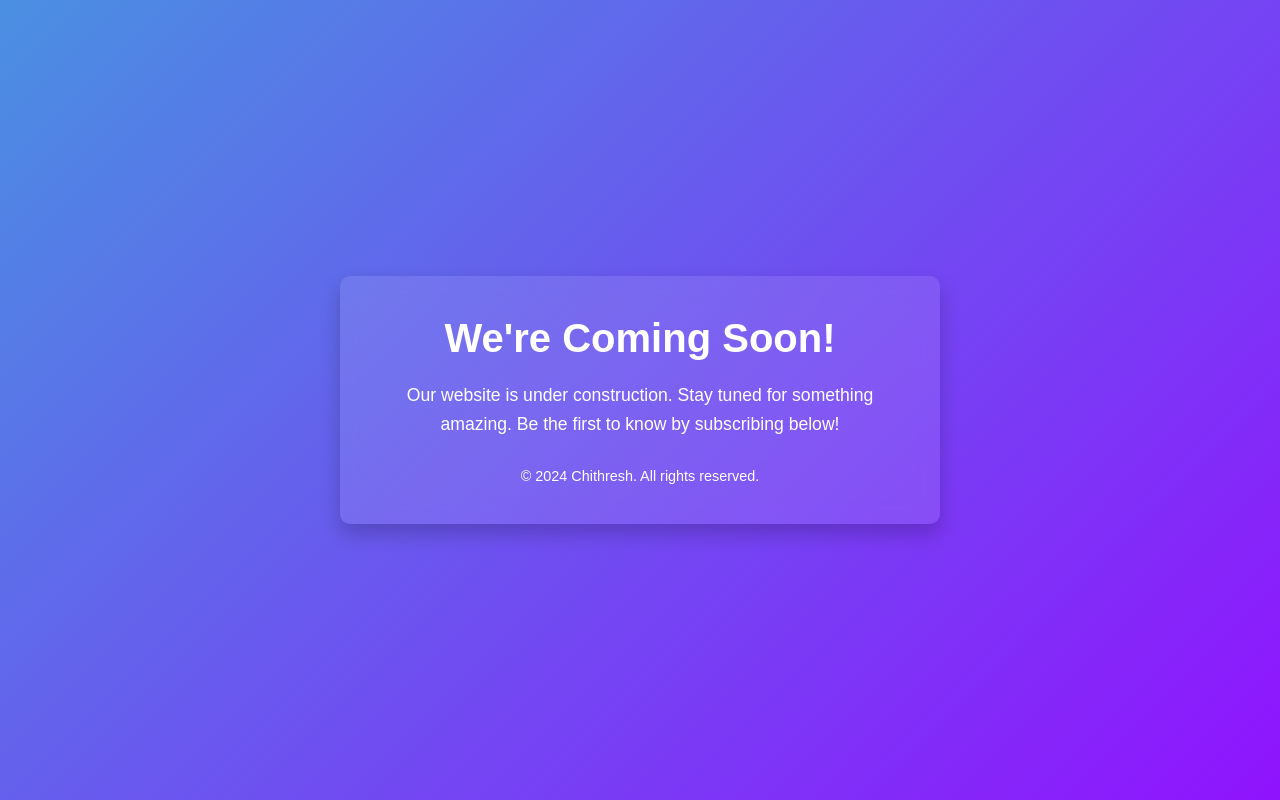
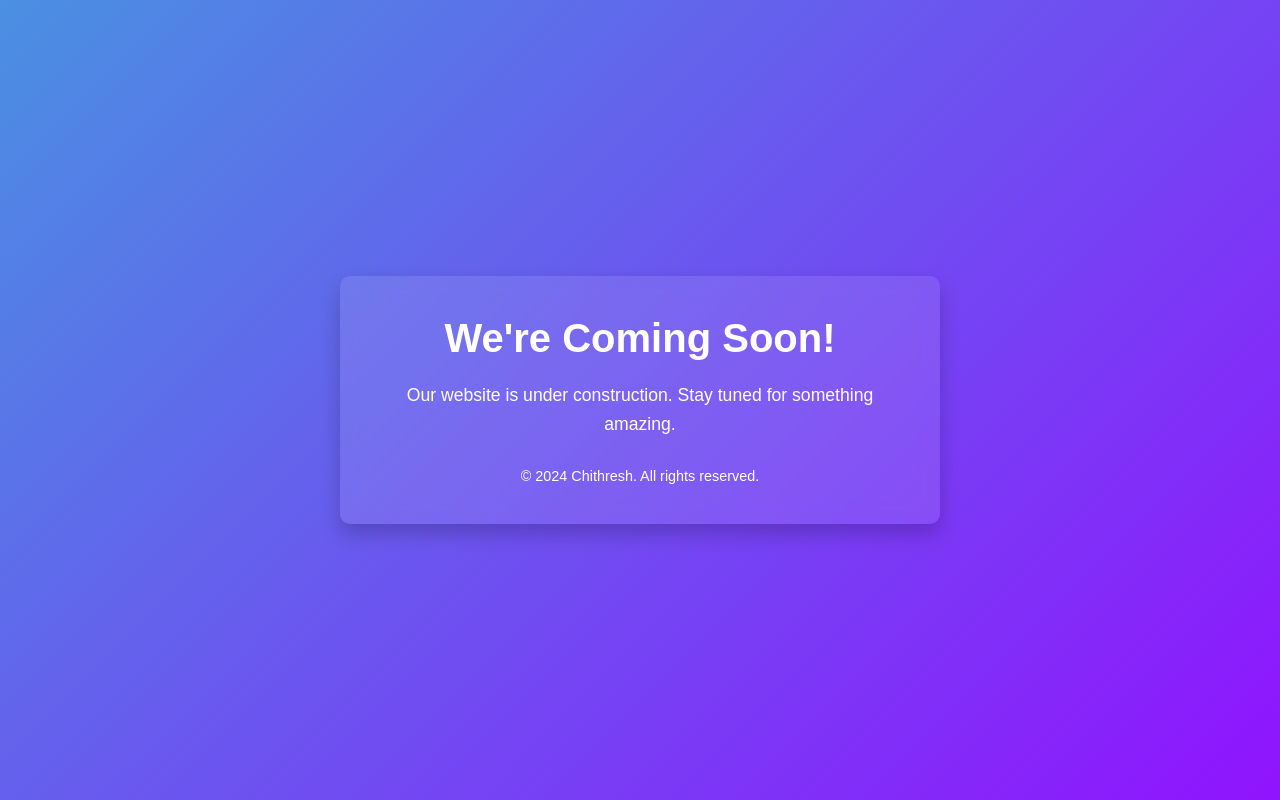
Before and after one commit to chhh123/chhh123.github.io, a plain HTML site: page index.html in a window 1280 px wide. Drawn offline with Linux system fonts and the light colour scheme.

Commit message:
Update index.html

```diff
--- a/index.html
+++ b/index.html
@@ -84,7 +84,7 @@
 <body>
     <div class="container">
         <h1>We're Coming Soon!</h1>
-        <p>Our website is under construction. Stay tuned for something amazing. Be the first to know by subscribing below!</p>
+        <p>Our website is under construction. Stay tuned for something amazing.</p>
 
         <footer>
             &copy; 2024 Chithresh. All rights reserved.
```
